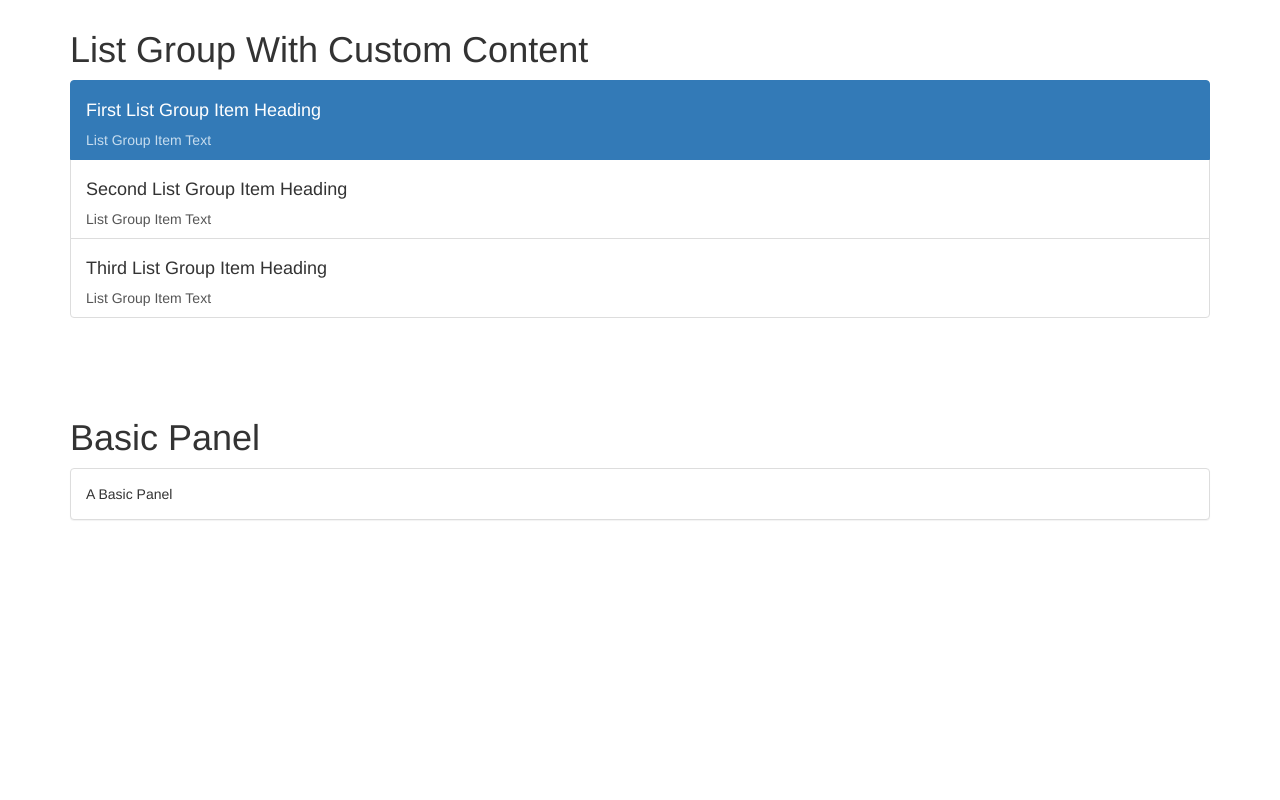
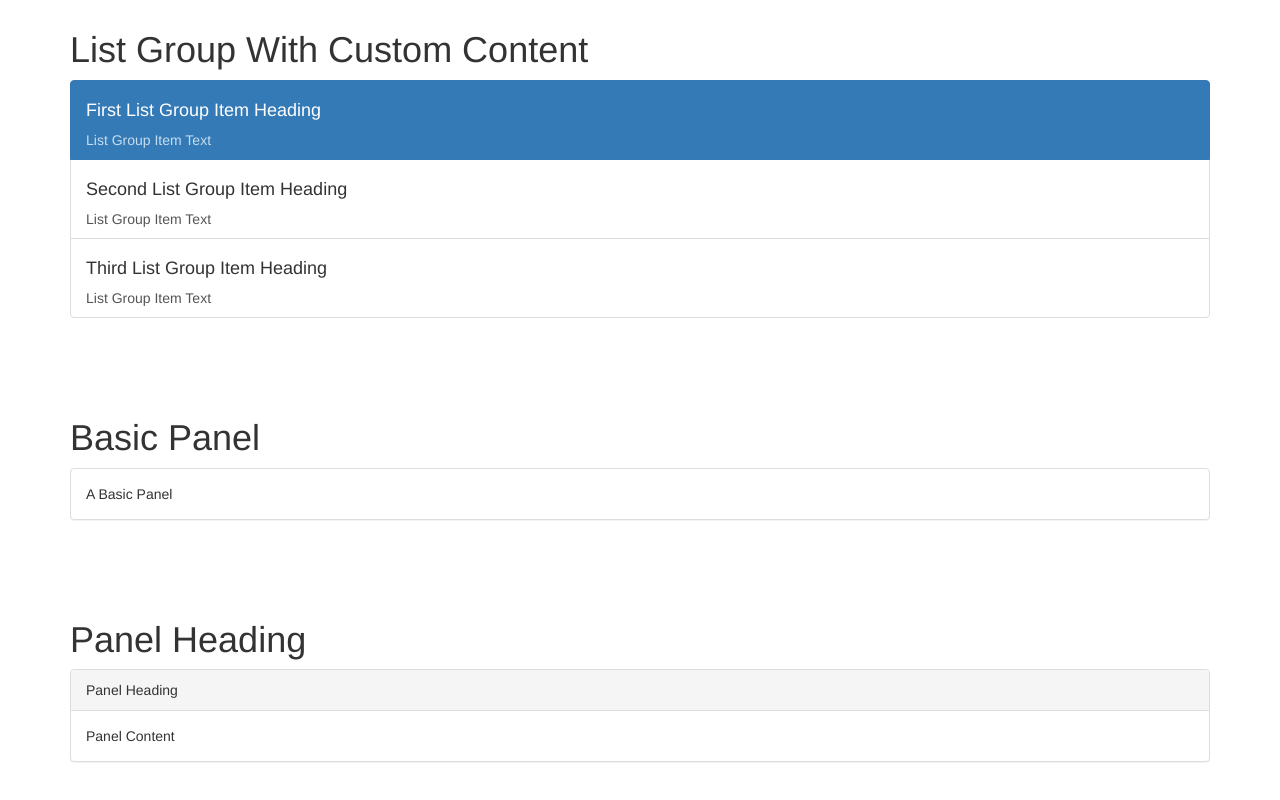
Before and after one commit to shubham2o/Bootstrap, a plain HTML site: page bootstrap2.html in a window 1280 px wide. Shown: the part 3795-4595 px from the top of the page. Before the commit the page ends 4335 px from the top, so only its background shows below. Drawn offline with nearby package versions, Linux system fonts and the light colour scheme.

Commit message:
Panel Heading

```diff
--- a/bootstrap2.html
+++ b/bootstrap2.html
@@ -326,11 +326,38 @@
                          <br>
 
                          <h1>Basic Panel</h1>
+
                          <div class="panel panel-default">
+
                                  <div class="panel-body">
                                          A Basic Panel
                                  </div>
+
                          </div>
+
+                         <br>
+                         <br>
+                         <br>
+
+                         <h1>Panel Heading</h1>
+
+                         <div class="panel panel-default">
+
+                                 <div class="panel-heading">
+                                         Panel Heading
+                                 </div>
+
+                                 <div class="panel-body">
+                                         Panel Content
+                                 </div>
+
+                         </div>
+
+                         <br>
+                         <br>
+                         <br>
+
+
                  </div>
          </body>
  </html>
```
